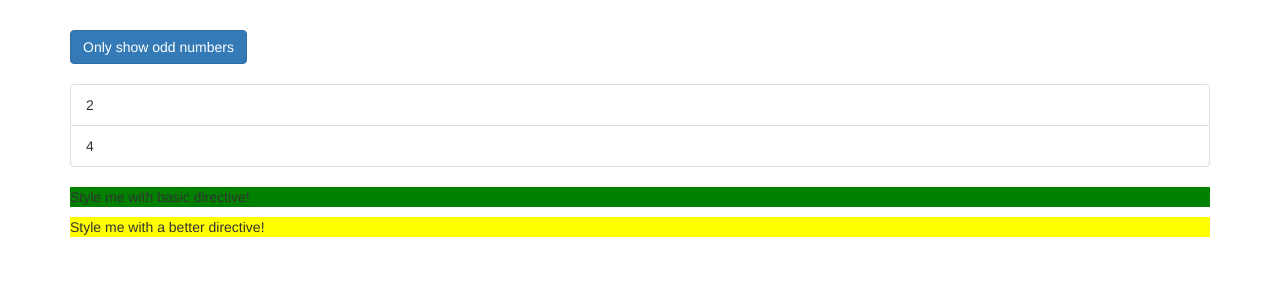
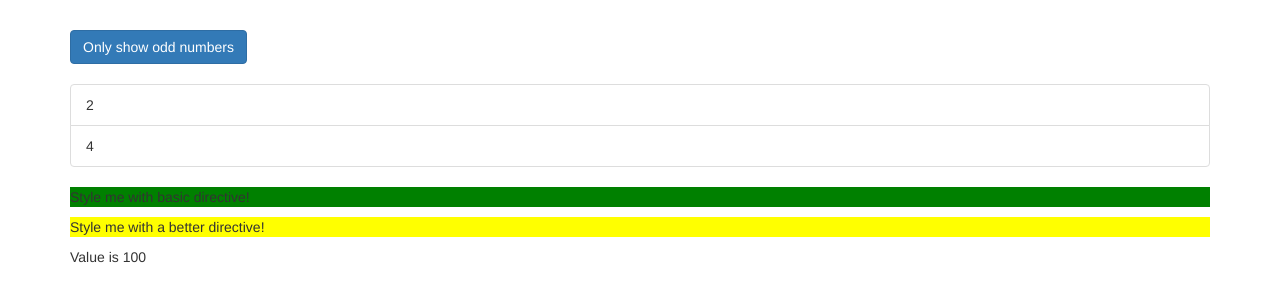
Before and after one commit to milesdavis71/directives, an Angular app: page / in a window 1280 px wide. Shown: the top 302 px of the page. Built offline with nearby package versions, Linux system fonts and the light colour scheme.

Commit message:
101 Understanding ngSwitch teljesen kész.

```diff
--- a/src/app/app.component.html
+++ b/src/app/app.component.html
@@ -39,6 +39,12 @@
       </ul>
       <p appBasicHighlight>Style me with basic directive!</p>
       <p [appBetterHighlight]="'red'" defaultColor="yellow">Style me with a better directive!</p>
+      <div [ngSwitch]="value">
+        <p *ngSwitchCase="5">Value is 5</p>
+        <p *ngSwitchCase="10">Value is 10</p>
+        <p *ngSwitchCase="100">Value is 100</p>
+        <p *ngSwitchDefault>Value is Default</p>
+      </div>
 
     </div>
   </div>
--- a/src/app/app.component.ts
+++ b/src/app/app.component.ts
@@ -9,5 +9,5 @@
   oddNumbers = [1, 3, 5]
   evenNumbers = [2, 4]
   onlyOdd = false
-  value = 5
+  value = 100
 }
```
